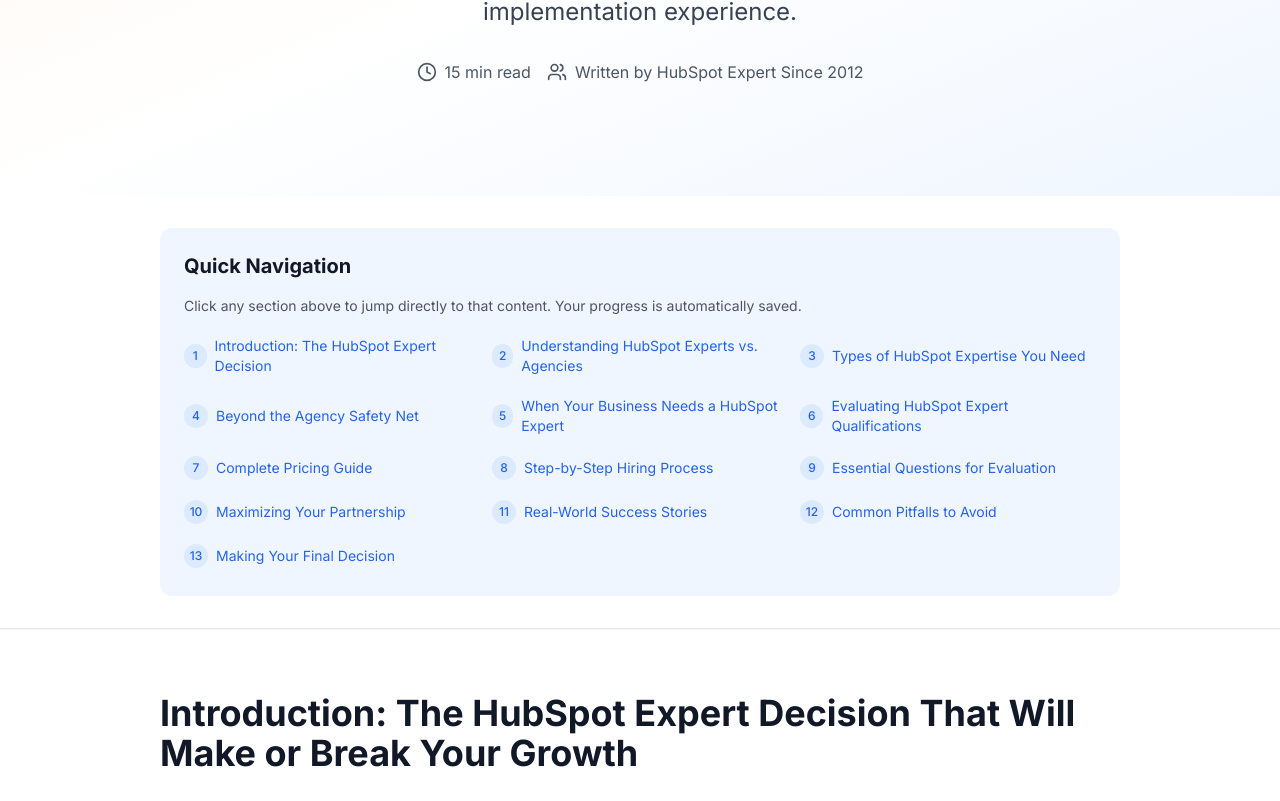
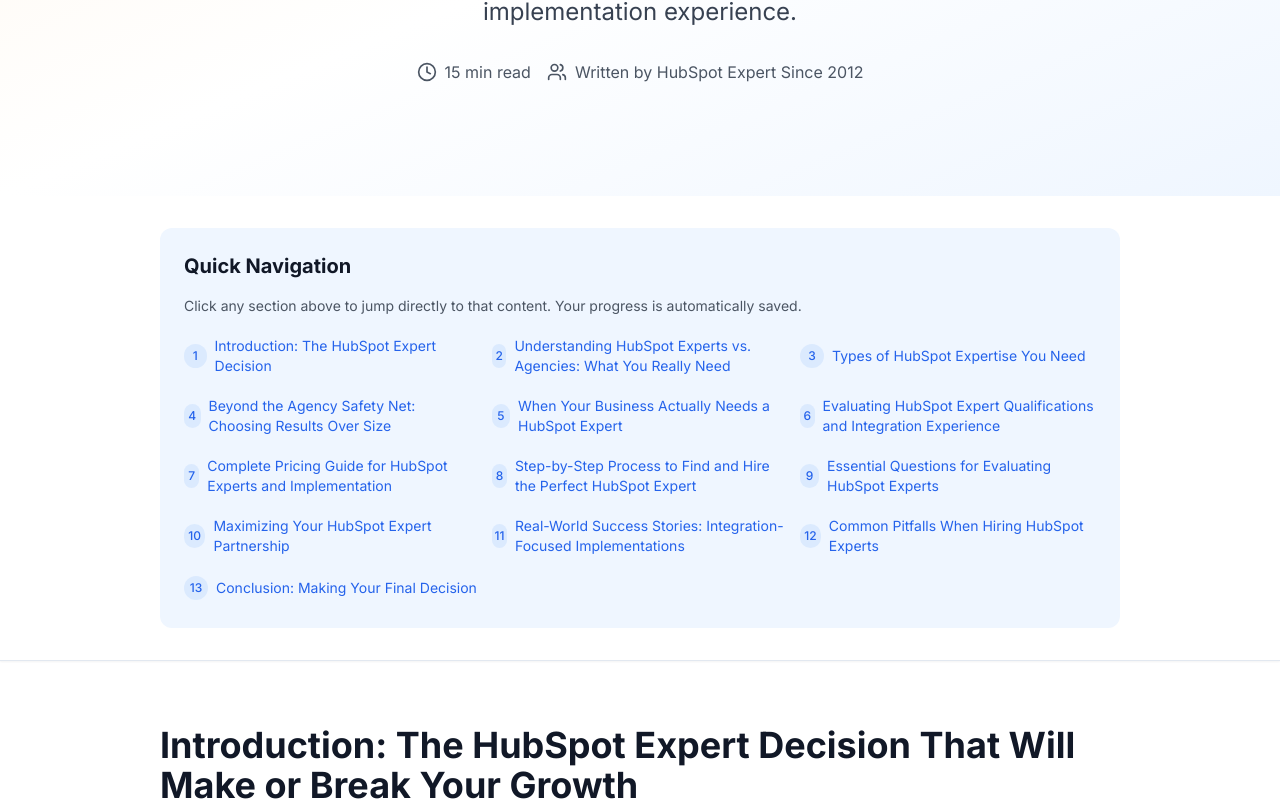
Before and after one commit to dataopsgroup/v0-oh, a Next.js app: page /guides/hubspot-expert in a window 1280 px wide. Shown: the part 470-1271 px from the top of the page. Built offline with nearby package versions, Linux system fonts and the light colour scheme.

Commit message:
fix: sync Quick Navigation links with section headings
Ensure consistent naming between navigation and sections.

#VERCEL_SKIP

Co-authored-by: DataOps Group <210094072+dataopsgroup@users.noreply.github.com>

```diff
--- a/app/guides/hubspot-expert/page.tsx
+++ b/app/guides/hubspot-expert/page.tsx
@@ -130,7 +130,7 @@ export default function HubSpotExpertGuidePage() {
                 <span className="w-6 h-6 bg-blue-100 rounded-full flex items-center justify-center text-xs font-medium mr-2">
                   2
                 </span>
-                Understanding HubSpot Experts vs. Agencies
+                Understanding HubSpot Experts vs. Agencies: What You Really Need
               </a>
               <a href="#types-of-expertise" className="flex items-center text-blue-600 hover:text-blue-800 py-1">
                 <span className="w-6 h-6 bg-blue-100 rounded-full flex items-center justify-center text-xs font-medium mr-2">
@@ -142,61 +142,61 @@ export default function HubSpotExpertGuidePage() {
                 <span className="w-6 h-6 bg-blue-100 rounded-full flex items-center justify-center text-xs font-medium mr-2">
                   4
                 </span>
-                Beyond the Agency Safety Net
+                Beyond the Agency Safety Net: Choosing Results Over Size
               </a>
               <a href="#when-you-need-expert" className="flex items-center text-blue-600 hover:text-blue-800 py-1">
                 <span className="w-6 h-6 bg-blue-100 rounded-full flex items-center justify-center text-xs font-medium mr-2">
                   5
                 </span>
-                When Your Business Needs a HubSpot Expert
+                When Your Business Actually Needs a HubSpot Expert
               </a>
               <a href="#evaluating-qualifications" className="flex items-center text-blue-600 hover:text-blue-800 py-1">
                 <span className="w-6 h-6 bg-blue-100 rounded-full flex items-center justify-center text-xs font-medium mr-2">
                   6
                 </span>
-                Evaluating HubSpot Expert Qualifications
+                Evaluating HubSpot Expert Qualifications and Integration Experience
               </a>
               <a href="#pricing-guide" className="flex items-center text-blue-600 hover:text-blue-800 py-1">
                 <span className="w-6 h-6 bg-blue-100 rounded-full flex items-center justify-center text-xs font-medium mr-2">
                   7
                 </span>
-                Complete Pricing Guide
+                Complete Pricing Guide for HubSpot Experts and Implementation
               </a>
               <a href="#hiring-process" className="flex items-center text-blue-600 hover:text-blue-800 py-1">
                 <span className="w-6 h-6 bg-blue-100 rounded-full flex items-center justify-center text-xs font-medium mr-2">
                   8
                 </span>
-                Step-by-Step Hiring Process
+                Step-by-Step Process to Find and Hire the Perfect HubSpot Expert
               </a>
               <a href="#essential-questions" className="flex items-center text-blue-600 hover:text-blue-800 py-1">
                 <span className="w-6 h-6 bg-blue-100 rounded-full flex items-center justify-center text-xs font-medium mr-2">
                   9
                 </span>
-                Essential Questions for Evaluation
+                Essential Questions for Evaluating HubSpot Experts
               </a>
               <a href="#maximizing-partnership" className="flex items-center text-blue-600 hover:text-blue-800 py-1">
                 <span className="w-6 h-6 bg-blue-100 rounded-full flex items-center justify-center text-xs font-medium mr-2">
                   10
                 </span>
-                Maximizing Your Partnership
+                Maximizing Your HubSpot Expert Partnership
               </a>
               <a href="#success-stories" className="flex items-center text-blue-600 hover:text-blue-800 py-1">
                 <span className="w-6 h-6 bg-blue-100 rounded-full flex items-center justify-center text-xs font-medium mr-2">
                   11
                 </span>
-                Real-World Success Stories
+                Real-World Success Stories: Integration-Focused Implementations
               </a>
               <a href="#common-pitfalls" className="flex items-center text-blue-600 hover:text-blue-800 py-1">
                 <span className="w-6 h-6 bg-blue-100 rounded-full flex items-center justify-center text-xs font-medium mr-2">
                   12
                 </span>
-                Common Pitfalls to Avoid
+                Common Pitfalls When Hiring HubSpot Experts
               </a>
               <a href="#final-decision" className="flex items-center text-blue-600 hover:text-blue-800 py-1">
                 <span className="w-6 h-6 bg-blue-100 rounded-full flex items-center justify-center text-xs font-medium mr-2">
                   13
                 </span>
-                Making Your Final Decision
+                Conclusion: Making Your Final Decision
               </a>
             </div>
           </div>
```
